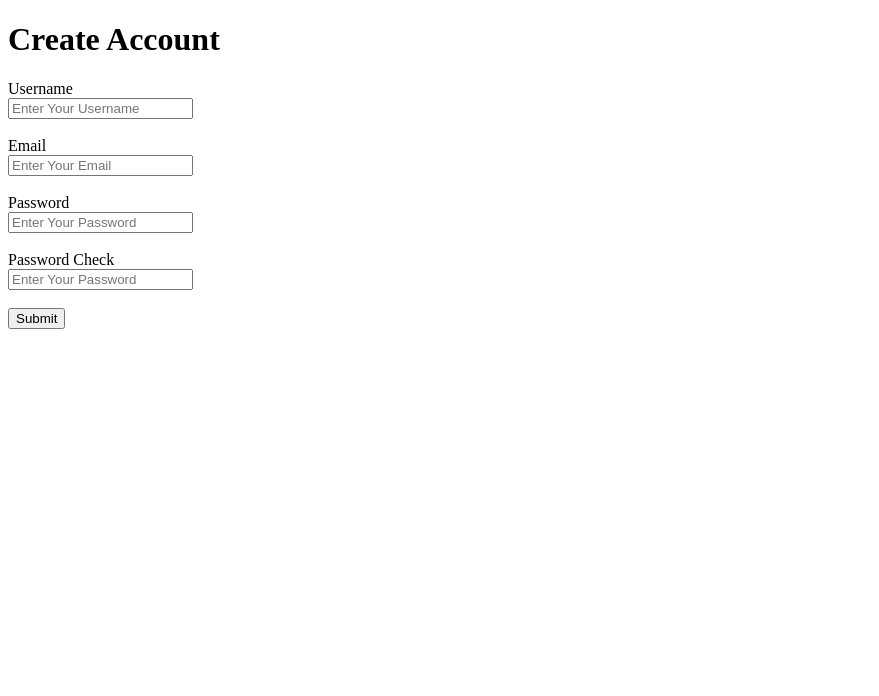
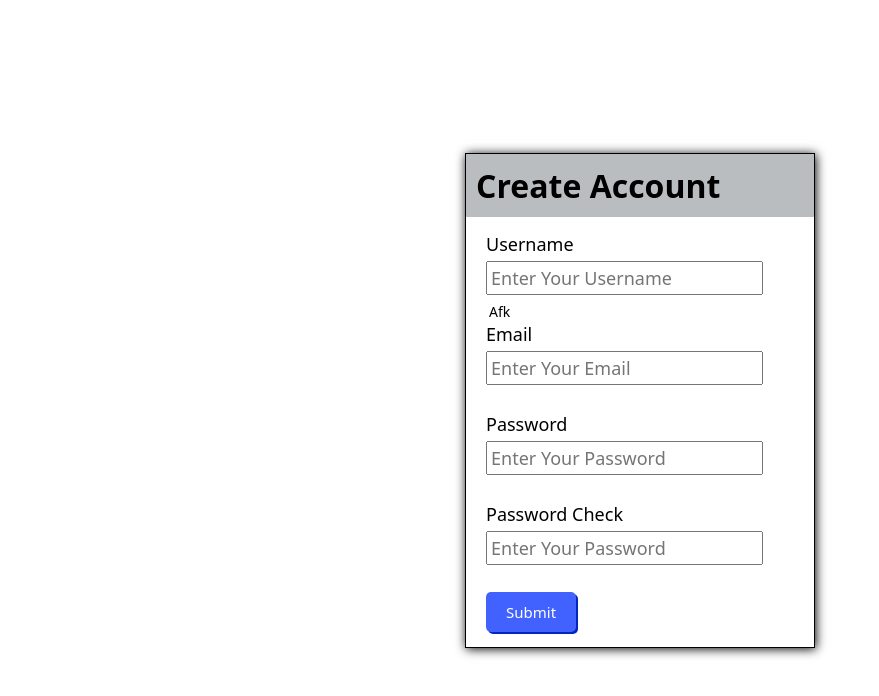
Before and after one commit to NeevJain482/Form-validate, a plain HTML site: page index.html in a window 1280 px wide. Shown: the whole page, without its empty margins (0-879 px from the left). Drawn offline with Linux system fonts and the light colour scheme.

Commit message:
style is done

```diff
--- a/index.html
+++ b/index.html
@@ -7,7 +7,7 @@
     <title>Form Validator</title>
   </head>
   <body>
-    <div id="contain">
+    <div id="container">
       <h1>Create Account</h1>
       <form>
         <label for="username">Username</label><br />
@@ -15,11 +15,17 @@
           id="username"
           type="text"
           placeholder="Enter Your Username"
+          autocomplete="off"
         /><br />
-        <span></span><br />
+        <span>Afk</span><br />
 
         <label for="email">Email</label><br />
-        <input id="email" type="text" placeholder="Enter Your Email" /><br />
+        <input
+          id="email"
+          autocomplete="off"
+          type="text"
+          placeholder="Enter Your Email"
+        /><br />
         <span></span><br />
 
         <label for="password">Password</label><br />
--- a/style.css
+++ b/style.css
@@ -0,0 +1,65 @@
+* {
+  margin: 0;
+  padding: 0;
+  font-family: system-ui, -apple-system, BlinkMacSystemFont, "Segoe UI", Roboto,
+    Oxygen, Ubuntu, Cantarell, "Open Sans", "Helvetica Neue", sans-serif;
+  box-sizing: border-box;
+}
+
+body {
+  display: flex;
+  justify-content: center;
+  align-items: center;
+  height: 100vh;
+}
+
+#container {
+  width: 350px;
+  border: 1px solid black;
+  box-shadow: 1px 1px 10px black;
+}
+
+h1 {
+  background-color: rgb(186, 189, 192);
+  padding: 10px;
+  margin-bottom: 5px;
+}
+
+form {
+  padding: 10px 20px 15px 20px;
+}
+
+label,
+input {
+  display: inline-block;
+  font-size: large;
+  margin-bottom: 5px;
+  width: 90%;
+}
+span{
+    font-size: 14px;
+    padding: 3px;
+    margin-bottom: 5px;
+}
+input{
+    padding: 3px;
+}
+
+button{
+    background-color: rgb(66, 98, 255);
+    color: white;
+    padding: 10px 20px;
+    border-radius: 5px;
+    font-size: 15px;
+    border: none;
+    box-shadow: 2px 2px 0px rgb(5, 37, 195);
+}
+button:hover{
+    background-color: rgb(50, 84, 255);
+}
+
+button:active{
+    transition: 0.1s;
+    translate: 2px 2px;
+    box-shadow: 0px 0px 0px rgb(66, 98, 255);
+}
```
